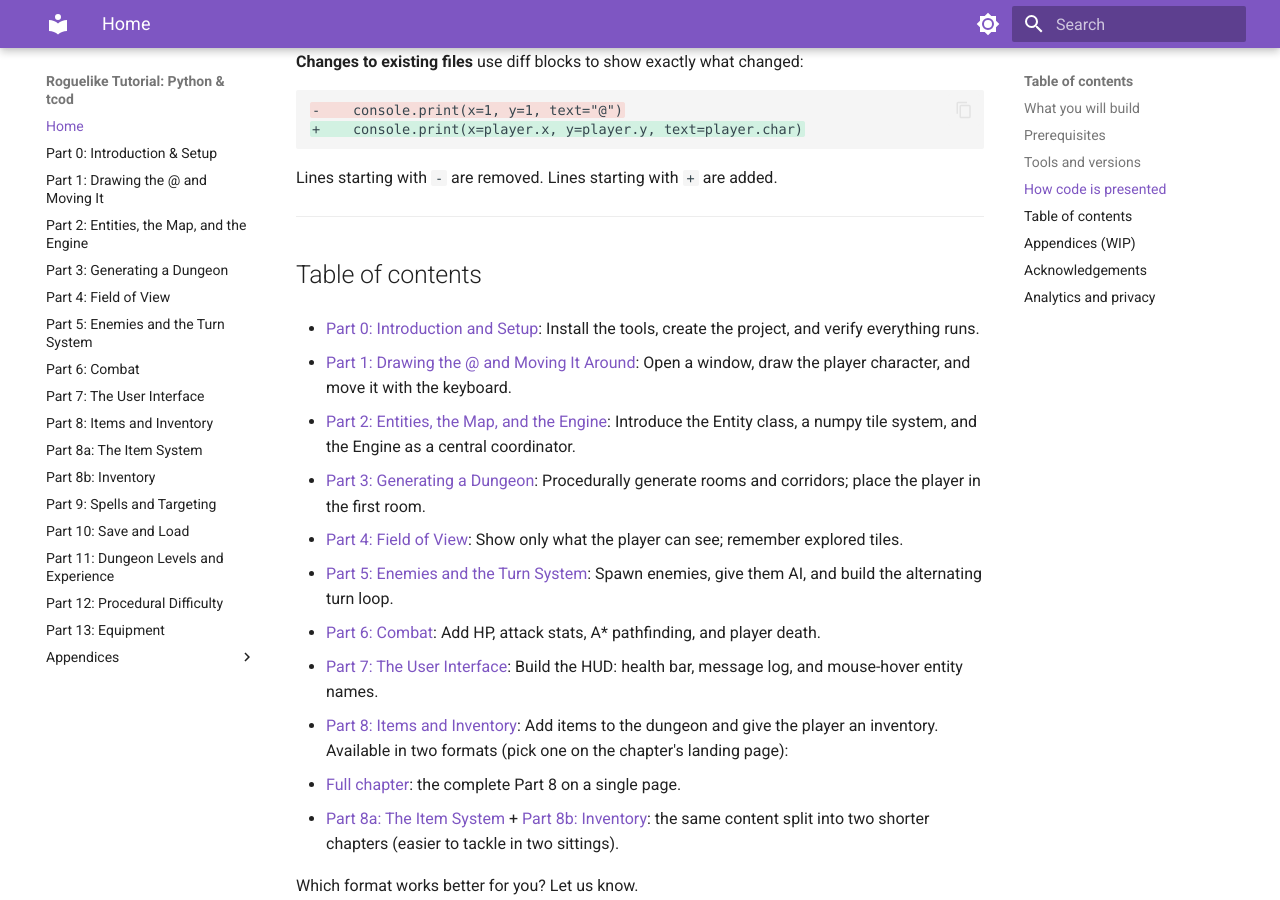
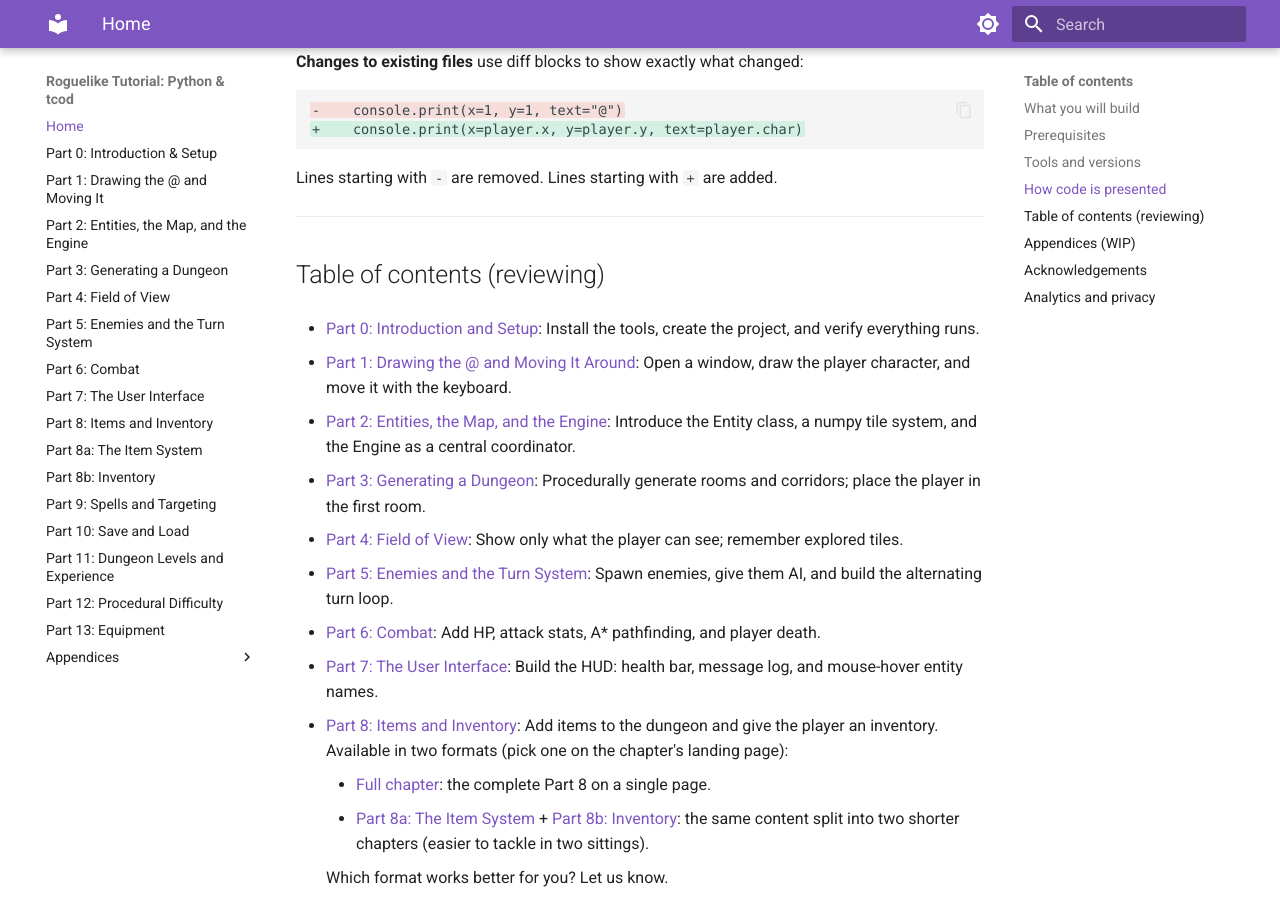
Before and after one commit to Darky-Lucera/roguelike-tutorial-python-tcod, an MkDocs documentation site: the page built from v3/index.md, in a window 1280 px wide and 900 px high, scrolled down 1649 px. Built offline with MkDocs 1.6.1 and Material for MkDocs 9.7.7, drawn with Linux system fonts in a browser that asks for light colours; some web fonts are replaced.

Commit message:
Minor change on index

```diff
--- a/v3/index.md
+++ b/v3/index.md
@@ -60,7 +60,7 @@ Lines starting with `-` are removed. Lines starting with `+` are added.
 
 ---
 
-## Table of contents
+## Table of contents (reviewing)
 
 - [Part 0: Introduction and Setup](part-0.md): Install the tools, create the project, and verify everything runs.
 
@@ -80,10 +80,10 @@ Lines starting with `-` are removed. Lines starting with `+` are added.
 
 - [Part 8: Items and Inventory](part-8-intro.md): Add items to the dungeon and give the player an inventory. Available in two formats (pick one on the chapter's landing page):
 
-  - [Full chapter](part-8.md): the complete Part 8 on a single page.
-  - [Part 8a: The Item System](part-8a.md) + [Part 8b: Inventory](part-8b.md): the same content split into two shorter chapters (easier to tackle in two sittings).
+    - [Full chapter](part-8.md): the complete Part 8 on a single page.
+    - [Part 8a: The Item System](part-8a.md) + [Part 8b: Inventory](part-8b.md): the same content split into two shorter chapters (easier to tackle in two sittings).
 
-  Which format works better for you? Let us know.
+    Which format works better for you? Let us know.
 
 - [Part 9: Spells and Targeting](part-9.md): Implement a targeting cursor and three scroll types with spell effects.
 
```
